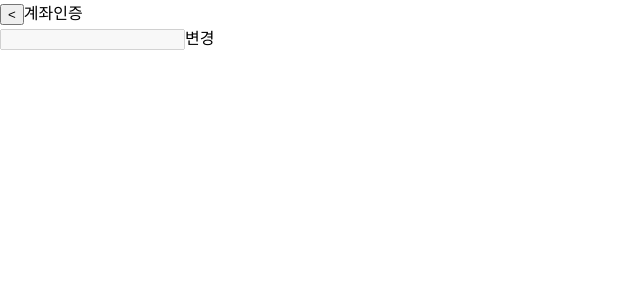
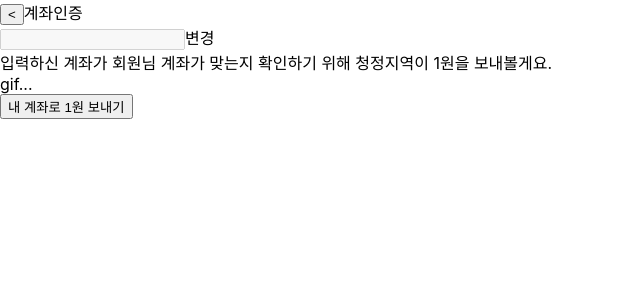
Before and after one commit to Endura0535/youth-policy-zone, a React (Create React App) app in the folder Frontend/: page /account-auth in a window 1280 px wide. Shown: the top 300 px of the page, without its empty margins (0-640 px from the left). Built offline with nearby package versions, Linux system fonts and the light colour scheme.

Commit message:
feat: 계좌인증 페이지

```diff
--- a/Frontend/src/pages/BankAccountAuthenticationPage.js
+++ b/Frontend/src/pages/BankAccountAuthenticationPage.js
@@ -15,15 +15,25 @@ function BankAccountAuthenticationPage() {
     setAccountChange(!accountChange);
   }
 
+  const onClickAuthRequestButton = () => {
+
+  }
+
   return (
     <div>
       <div><button onClick={onClickBackButton}>{"<"}</button>계좌인증</div>
+      {/* 계좌번호 */}
       <div>
-        <div>
-          <input type="text" onChange={onBankAccountChanged} value={bankAccount} id="bankAccount" disabled={accountChange} />
-          <span onClick={onHandleAccountChange}>{accountChange? "변경" : "확인"}</span>
-        </div>
+        <input type="text" onChange={onBankAccountChanged} value={bankAccount} id="bankAccount" disabled={accountChange} />
+        <span onClick={onHandleAccountChange}>{accountChange? "변경" : "확인"}</span>
       </div>
+      <div>입력하신 계좌가 회원님 계좌가 맞는지 확인하기 위해 청정지역이 1원을 보내볼게요.</div>
+      {/* GIF */}
+      <div>
+        <div>gif...</div>
+      </div>
+      {/* 요청 전송 버튼 */}
+      <button type="button" onClick={onClickAuthRequestButton}>내 계좌로 1원 보내기</button>
     </div>
   )
 }
```
